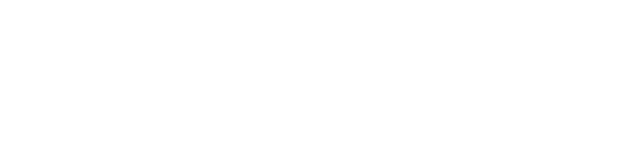
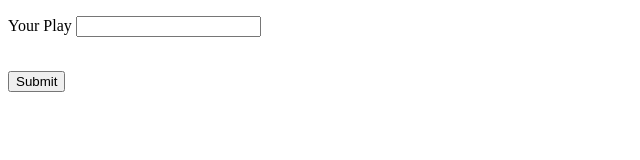
Before and after one commit to dbach52/RockPaperScissors, a plain HTML site: page index.html in a window 1280 px wide. Shown: the whole page, without its empty margins (0-640 px from the left). Drawn offline with Linux system fonts and the light colour scheme.

Commit message:
updated script

```diff
--- a/index.html
+++ b/index.html
@@ -4,11 +4,19 @@
   </head>
 
   <body>
+    <form id="myForm">
+      <p>Your Play <input type="text" id="yourInput"></p>
+      <br>
+      <input id="" type="button" value="Submit" onclick="rockPaperScissors()">
+    </form>
+
+    <p id="yourChoice"></p>
+    <p id="computerChoice"></p>
+    <p id="result"></p>
+
   </body>
 
-  <script>
+  <script src="script.js">
   </script>
 
-
-
 </html>
--- a/script.js
+++ b/script.js
@@ -0,0 +1,36 @@
+function rockPaperScissors() {
+
+  let randomNumber = Math.floor(Math.random() * (3 - 1 + 1)) + 1;
+
+  function humanPlay() {
+    return document.getElementById("yourInput").value;
+  }
+
+  function computerPlay() {
+    return (randomNumber == 1) ? "Rock"
+    : (randomNumber == 2) ? "Paper"
+    : "Scissors";
+  };
+
+  function gameResult() {
+    if (humanPlay() == computerPlay()) {
+      return "Tie!"
+    } else if (humanPlay() == "Rock" && computerPlay() == "Scissors") {
+      return "You win!"
+    } else if (humanPlay() == "Paper" && computerPlay() == "Rock") {
+      return "You win!"
+    } else if (humanPlay() == "Scissors" && computerPlay() == "Paper") {
+      return "You win!"
+    } else {
+      return "You lose!"
+    }
+    // if (humanPlay() == "Rock" && computerPlay() == "Scissors")
+  };
+
+  document.getElementById("computerChoice").textContent = "The computer chose: " + computerPlay();
+
+  document.getElementById("yourChoice").textContent = "You chose: " + humanPlay();
+
+  document.getElementById("result").textContent = gameResult();
+
+}
```
